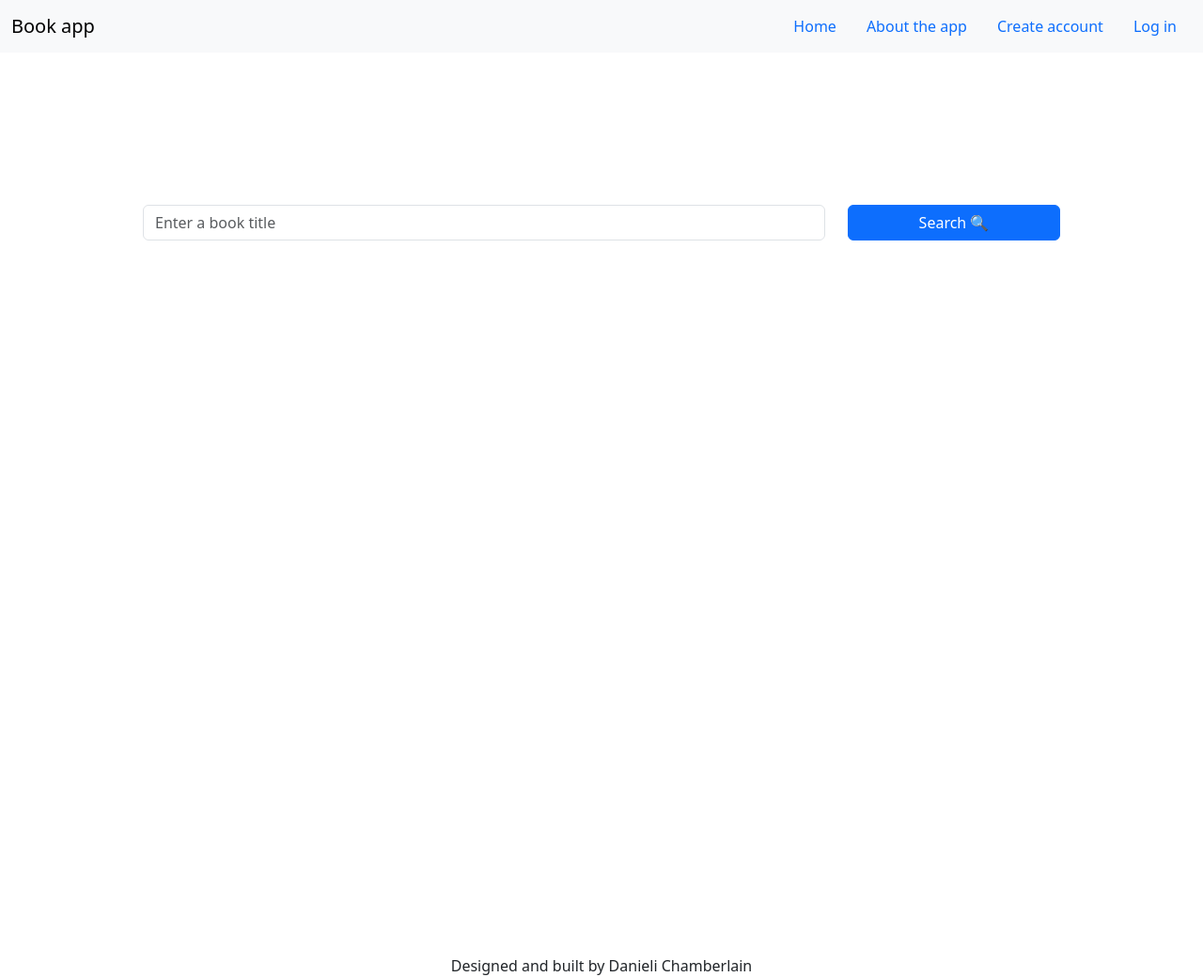
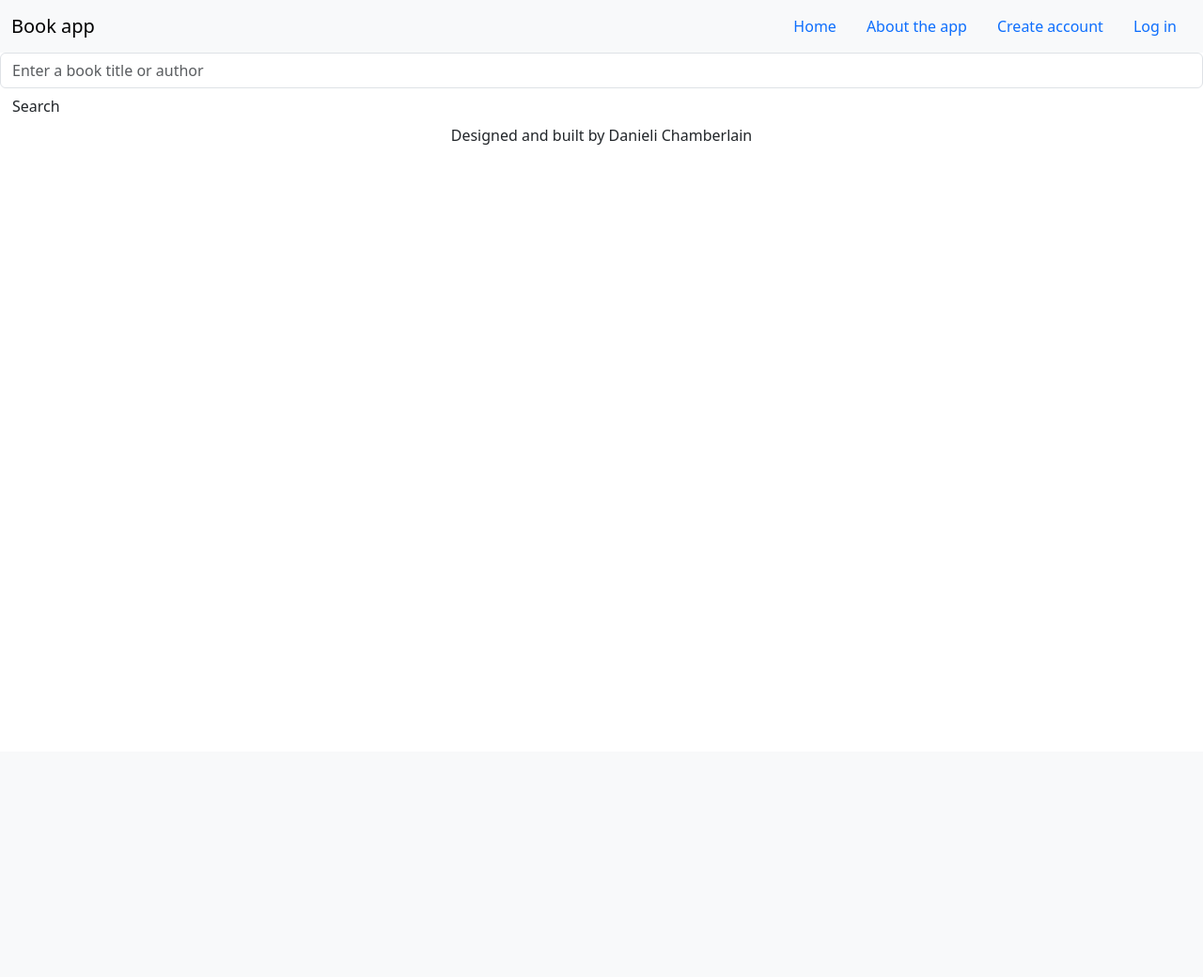
Before and after one commit to Danieli-Costa/BookVerse, a Flask app: page / in a window 1280 px wide. Shown: the whole page at 94% size. After the commit the page ends 154 px from the top, so only its background shows below. Run offline with Flask 2, Linux system fonts and the light colour scheme; some libraries are stand-ins or nearby versions.

Commit message:
Changes on the form format and style

```diff
--- a/templates/homepage.html
+++ b/templates/homepage.html
@@ -1,31 +1,17 @@
 {% extends "base.html" %} {% block title %}Book App Home{% endblock %} {% block
 body %}
 
-<div class="container">
-  <div class="homepage-container">
-    <br />
-    <br />
-    <br />
+<div class="search-wrapper">
   <form class="search-form" class="mb-3" action="/lookup">
-      <div class="row">
-        <div class="col-9">
     <input
       type="search"
-            placeholder="Enter a book title"
+      placeholder="Enter a book title or author"
       autocomplete="on"
       class="form-control"
       name="search-book"
     />
-        </div>
-        <div class="col-3">
-          <input
-            type="submit"
-            value="Search 🔍"
-            class="btn btn-primary w-100"
-          />
-        </div>
-      </div>
+
+    <input type="submit" value="Search" class="btn book-search-button" />
   </form>
 </div>
-</div>
 {% endblock %}
```
Lines whose indentation alone changed are shown as unchanged.
